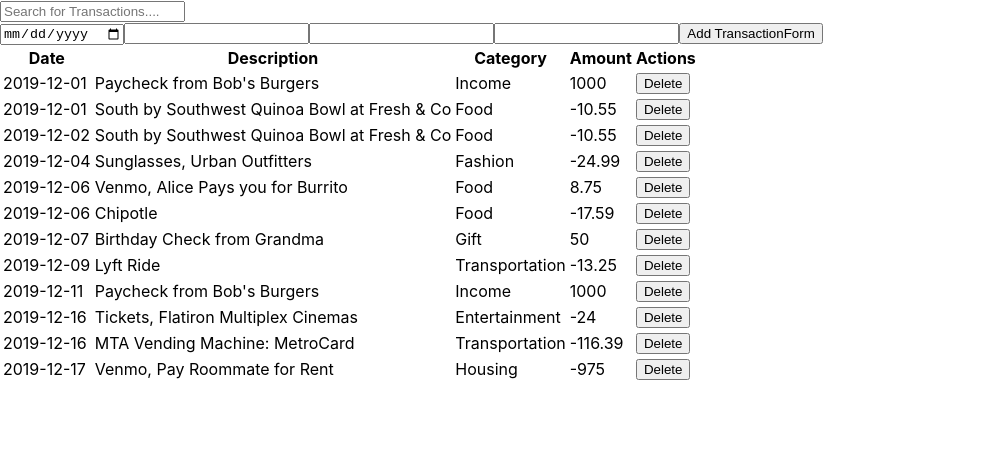
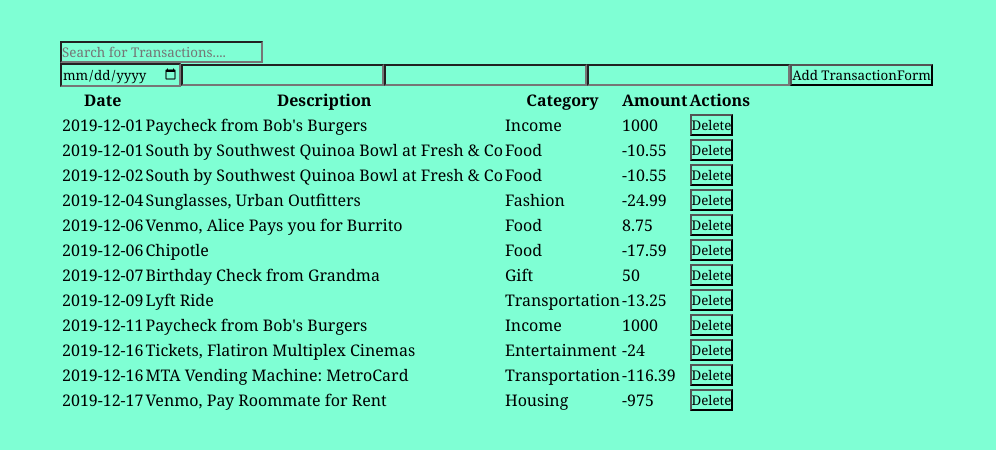
Before and after one commit to Markcryp/flatironbank, a React (Create React App) app: page / in a window 1280 px wide. Shown: the top 450 px of the page, without its empty margins (0-996 px from the left). Built offline with nearby package versions, Linux system fonts and the light colour scheme; data requests are answered from the project's data file.

Commit message:
styles app.css

```diff
--- a/src/App.css
+++ b/src/App.css
@@ -1,38 +1,17 @@
-.App {
-  text-align: center;
+*{
+  font-family: Georgia, 'Times New Roman', Times, serif;
+  margin: 0;
+  padding: 0;
+  background-color: aquamarine;
 }
 
-.App-logo {
-  height: 40vmin;
-  pointer-events: none;
+div{
+  max-width: 1200px;
+  margin: auto;
+  padding: 20px;
 }
 
-@media (prefers-reduced-motion: no-preference) {
-  .App-logo {
-    animation: App-logo-spin infinite 20s linear;
-  }
+h1{
+  text-align: center;
+  color: black;
 }
-
-.App-header {
-  background-color: #282c34;
-  min-height: 100vh;
-  display: flex;
-  flex-direction: column;
-  align-items: center;
-  justify-content: center;
-  font-size: calc(10px + 2vmin);
-  color: white;
-}
-
-.App-link {
-  color: #61dafb;
-}
-
-@keyframes App-logo-spin {
-  from {
-    transform: rotate(0deg);
-  }
-  to {
-    transform: rotate(360deg);
-  }
-}
--- a/src/App.js
+++ b/src/App.js
@@ -1,5 +1,6 @@
 
 import React, { useState } from 'react';
+import './App.css';
 import TransactionForm from './Components/TransactionForm';
 import TransactionTable from './Components/TransactionTable';
 import SearchBar from './Components/SearchBar';
```
